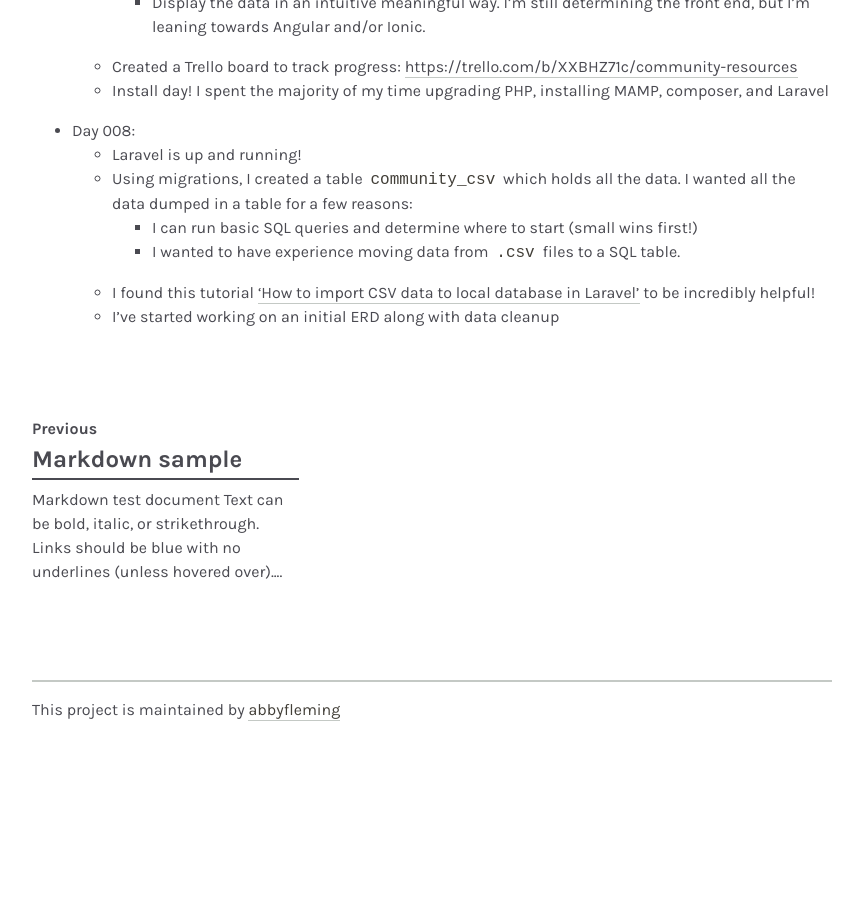
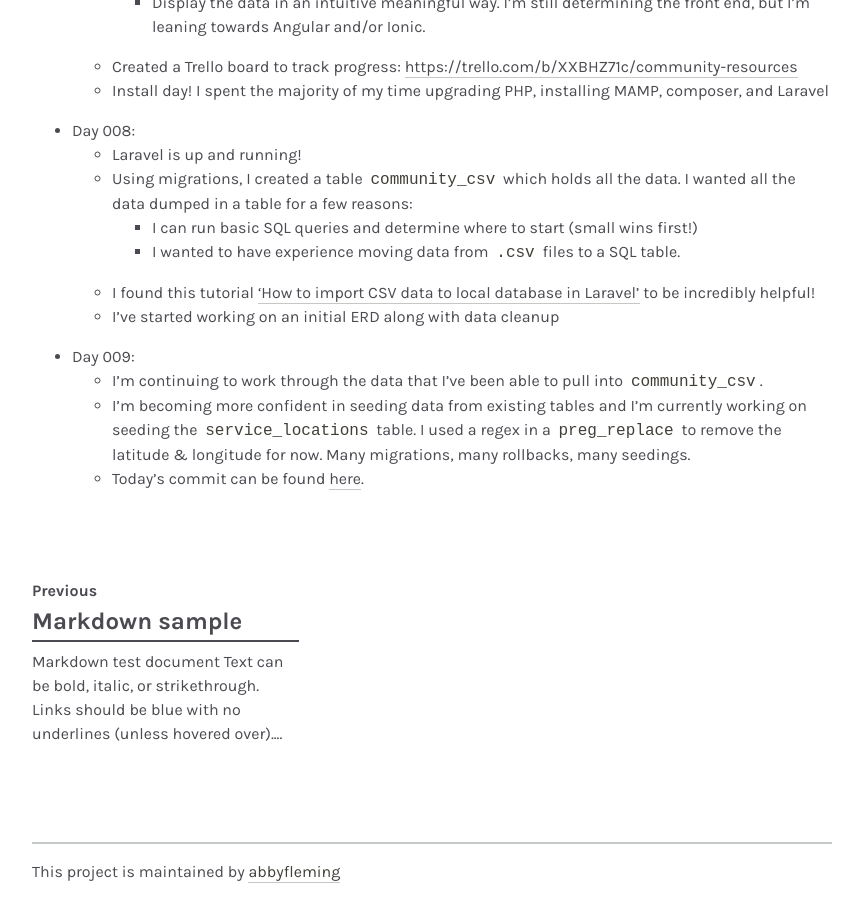
Before and after one commit to abbyfleming/abbyfleming.github.io, a Jekyll site: the page built from _posts/2019-08-05-100-days-of-code.md, in a window 1280 px wide and 900 px high, scrolled down 1812 px. Shown: the whole window, without its empty margins (208-1071 px from the left). Built offline with Jekyll 4.4.1, drawn with Linux system fonts in a browser that asks for light colours; some web fonts are replaced; before the commit the page ends 2550 px from its top, so only the background shows below that.

Commit message:
project updage - day 009

```diff
--- a/_posts/2019-08-05-100-days-of-code.md
+++ b/_posts/2019-08-05-100-days-of-code.md
@@ -66,3 +66,8 @@ Learn more about the main rules, as well as some other considerations.
         * I wanted to have experience moving data from `.csv` files to a SQL table.
     * I found this tutorial ['How to import CSV data to local database in Laravel'](https://justlaravel.com/import-csv-data-store-database/?utm_source=learninglaravel.net#step1) to be incredibly helpful!
     * I've started working on an initial ERD along with data cleanup
+
+* Day 009:
+    * I'm continuing to work through the data that I've been able to pull into `community_csv`.
+    * I'm becoming more confident in seeding data from existing tables and I'm currently working on seeding the `service_locations` table. I used a regex in a `preg_replace` to remove the latitude & longitude for now. Many migrations, many rollbacks, many seedings.
+    * Today's commit can be found [here](https://github.com/abbyfleming/community-resources/commit/4d9f2445008c2096b726d5fe5db1b2fb281ec723).
```
